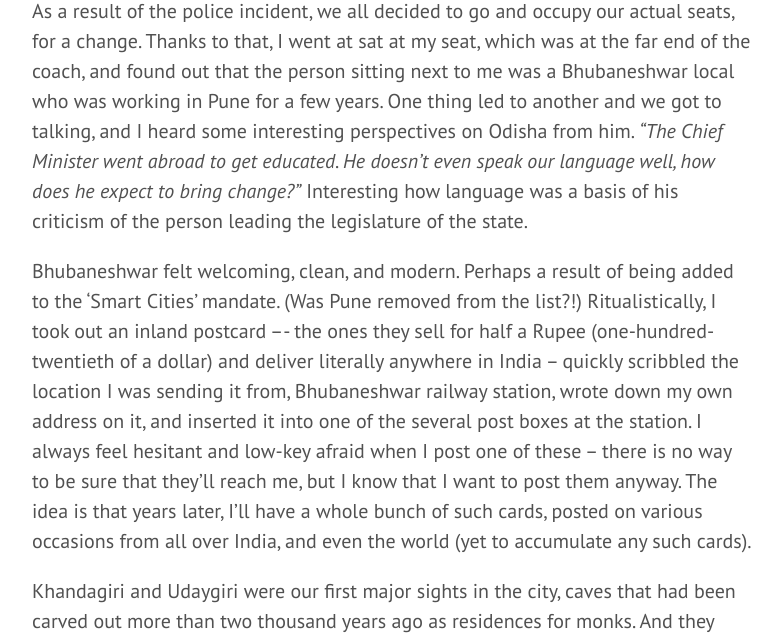
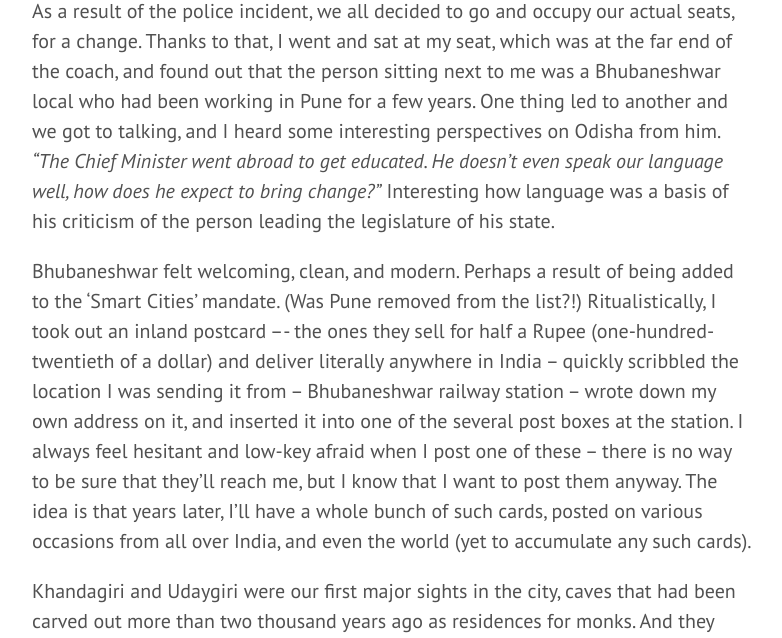
Before and after one commit to theshorttamperedclavier/theshorttamperedclavier.github.io, a Jekyll site: the page built from _posts/2017-07-19-unconventional-wanderings-in-the-east.md, in a window 1280 px wide and 900 px high, scrolled down 1864 px, cut to the strip 262-900 px from the top of the window. Shown: the whole strip, without its empty margins (248-1030 px from the left). Built offline with Jekyll 4.4.1, drawn with Linux system fonts in a browser that asks for light colours; nearby versions of some CDN libraries; some web fonts are replaced.

Commit message:
minor fixes (line 57), and renamed image_2

```diff
--- a/_posts/2017-07-19-unconventional-wanderings-in-the-east.md
+++ b/_posts/2017-07-19-unconventional-wanderings-in-the-east.md
@@ -54,18 +54,18 @@ nearest railway station. Hearing _"they’re passengers of my coach and they sha
 ![night-shot-of-train](http://i.imgur.com/xCORUF2.jpg)
 
 As a result of the police incident, we all decided to go and occupy our actual seats, for a change.
-Thanks to that, I went at sat at my seat, which was at the far end of the coach, and found out that
-the person sitting next to me was a Bhubaneshwar local who was working in Pune for a few years. One
+Thanks to that, I went and sat at my seat, which was at the far end of the coach, and found out that
+the person sitting next to me was a Bhubaneshwar local who had been working in Pune for a few years. One
 thing led to another and we got to talking, and I heard some interesting perspectives on Odisha from
 him. _"The Chief Minister went abroad to get educated. He doesn’t even speak our language well, how does
 he expect to bring change?"_ Interesting how language was a basis of his criticism of the person leading
-the legislature of the state.
+the legislature of his state.
 
 
 Bhubaneshwar felt welcoming, clean, and modern. Perhaps a result of being added to the ‘Smart Cities’
 mandate. (Was Pune removed from the list?!) Ritualistically, I took out an inland postcard –- the ones they
 sell for half a Rupee (one-hundred-twentieth of a dollar) and deliver literally anywhere in India -- quickly
-scribbled the location I was sending it from, Bhubaneshwar railway station, wrote down my own address on it,
+scribbled the location I was sending it from -- Bhubaneshwar railway station -- wrote down my own address on it,
 and inserted it into one of the several post boxes at the station. I always feel hesitant and low-key afraid
 when I post one of these – there is no way to be sure that they’ll reach me, but I know that I want to post
 them anyway. The idea is that years later, I’ll have a whole bunch of such cards, posted on various occasions
```
Also changed, not shown: other parts of _posts/2017-07-19-unconventional-wanderings-in-the-east.md (+1 -1 lines).
